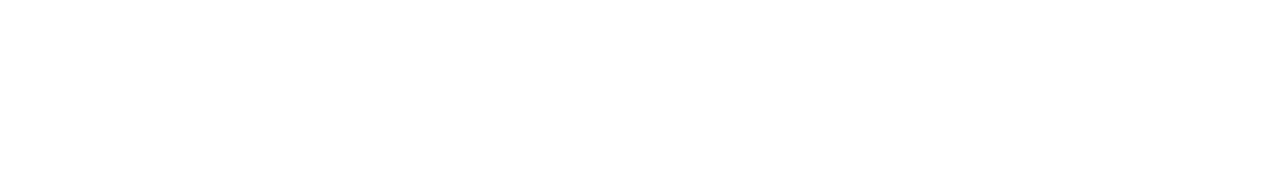
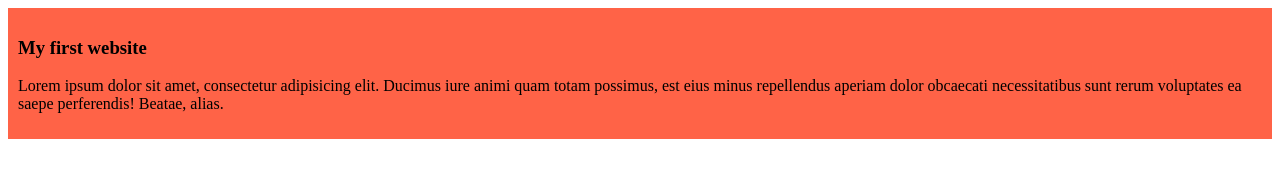
Before and after one commit to Sakline77/my-sakline-repo, a plain HTML site: page index.html in a window 1280 px wide. Drawn offline with Linux system fonts and the light colour scheme.

Commit message:
added the first blog

```diff
--- a/index.html
+++ b/index.html
@@ -4,8 +4,13 @@
     <meta charset="UTF-8">
     <meta name="viewport" content="width=device-width, initial-scale=1.0">
     <title>Sakline Gohin</title>
+    <link rel="stylesheet" href="styles/blog.css"
 </head>
 <body>
+    <div>
+        <h3>My first website</h3>
+        <p>Lorem ipsum dolor sit amet, consectetur adipisicing elit. Ducimus iure animi quam totam possimus, est eius minus repellendus aperiam dolor obcaecati necessitatibus sunt rerum voluptates ea saepe perferendis! Beatae, alias.</p>
+    </div>
 
 </body>
 </html>
--- /dev/null
+++ b/styles/blog.css
@@ -0,0 +1,4 @@
+div{
+    background-color: tomato;
+    padding: 10px;
+}
```
